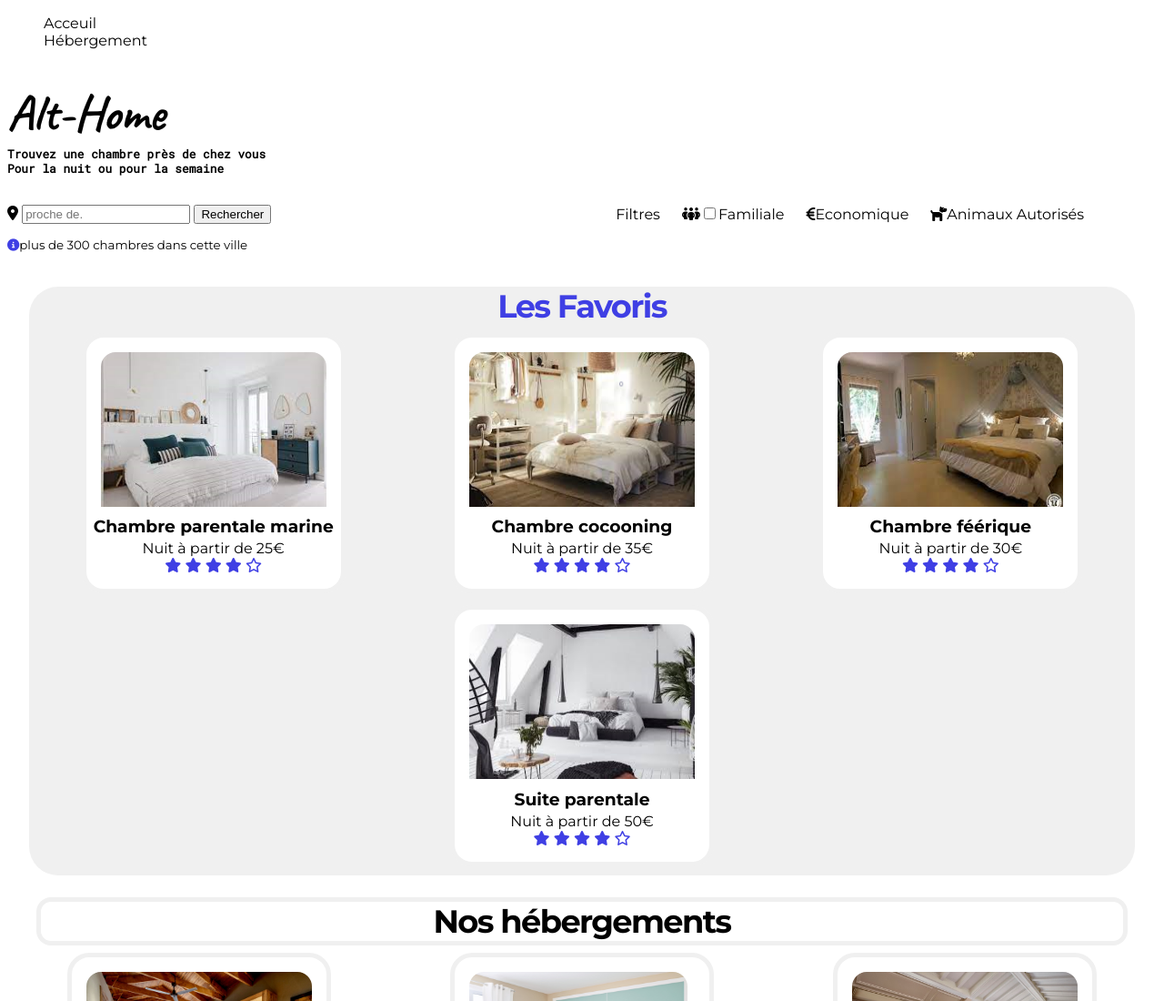
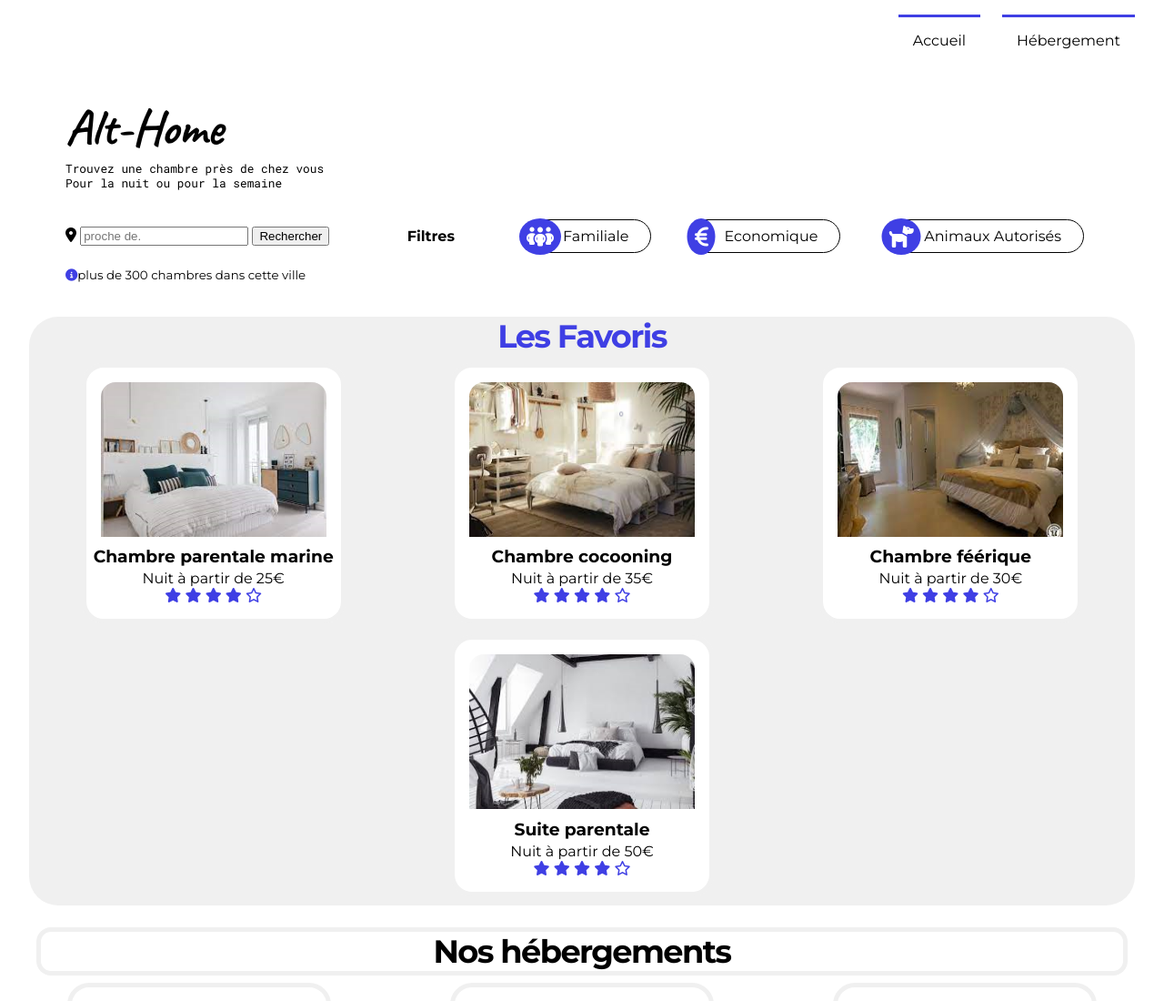
Before and after one commit to Psysay/yann_lemaigre_TP, a plain HTML site: page index.html in a window 1280 px wide. Shown: the top 1100 px of the page at 91% size. Drawn offline with Linux system fonts and the light colour scheme.

Commit message:
reste que les actions

```diff
--- a/index.html
+++ b/index.html
@@ -19,7 +19,7 @@
 
     <nav>
         <ul class="button_head">
-            <li><a href="#">Acceuil</a></li>
+            <li><a href="#">Accueil</a></li>
             <li><a href="#">Hébergement</a></li>
         </ul>
 
@@ -44,10 +44,12 @@
 
             <div class="filtres">
 
-                <p>Filtres</p>
+                <p class="name_filtres">Filtres</p>
 
                 <i class="fa-solid fa-people-group"></i>
-                <p><Input type="checkbox" name=Familiale />Familiale</p>
+                <p><a href="#">Familiale</a></p>
+
+                <!--<p><Input type="checkbox" name=Familiale />Familiale</p>---------Test imput checkbox-->
 
 
                 <i class="fa fa-solid fa-euro-sign"></i>
--- a/style.css
+++ b/style.css
@@ -10,8 +10,22 @@ body{
 
 }
 
-.menu, .info, .filtres, article, .card{
+.menu, .info, .filtres, article, .card, .button_head{
     display: flex;
+}
+
+.button_head{
+    justify-content: end;
+}
+
+.button_head li{
+    padding: 1rem;
+    margin-right: 1.5rem;
+    border-top: solid 3px rgb(63, 63, 228);
+}
+
+header{
+    margin-left: 4rem;
 }
 
 .logo{
@@ -23,6 +37,9 @@ body{
     margin: 0;
     font-family: 'Roboto Mono', monospace;
     font-size: 0.8rem;
+}
+.logo strong{
+    font-weight:500;
 }
 
 h1{
@@ -70,14 +87,31 @@ a i{
 }
 
 /* la barre de filtres */
+
+.name_filtres{
+    font-weight: bold;
+    border: none !important;
+}
+
 .filtres{
     margin-right: 5rem;
     justify-content: space-around;
     align-items: center;
 }
+.filtres p{
+    border: solid 1px black;
+    border-radius: 0px 25px 25px 0;
+    padding: 0.5rem 1.5rem;
+}
 
 .filtres i{
+    font-size: 1.5rem;
     margin-left: 1.5rem;
+    color: white;
+    background-color: rgb(63, 63, 228);
+    border-radius: 50%;
+    padding: 0.5rem;
+    transform: translate(50%)
 }
 
 
```
